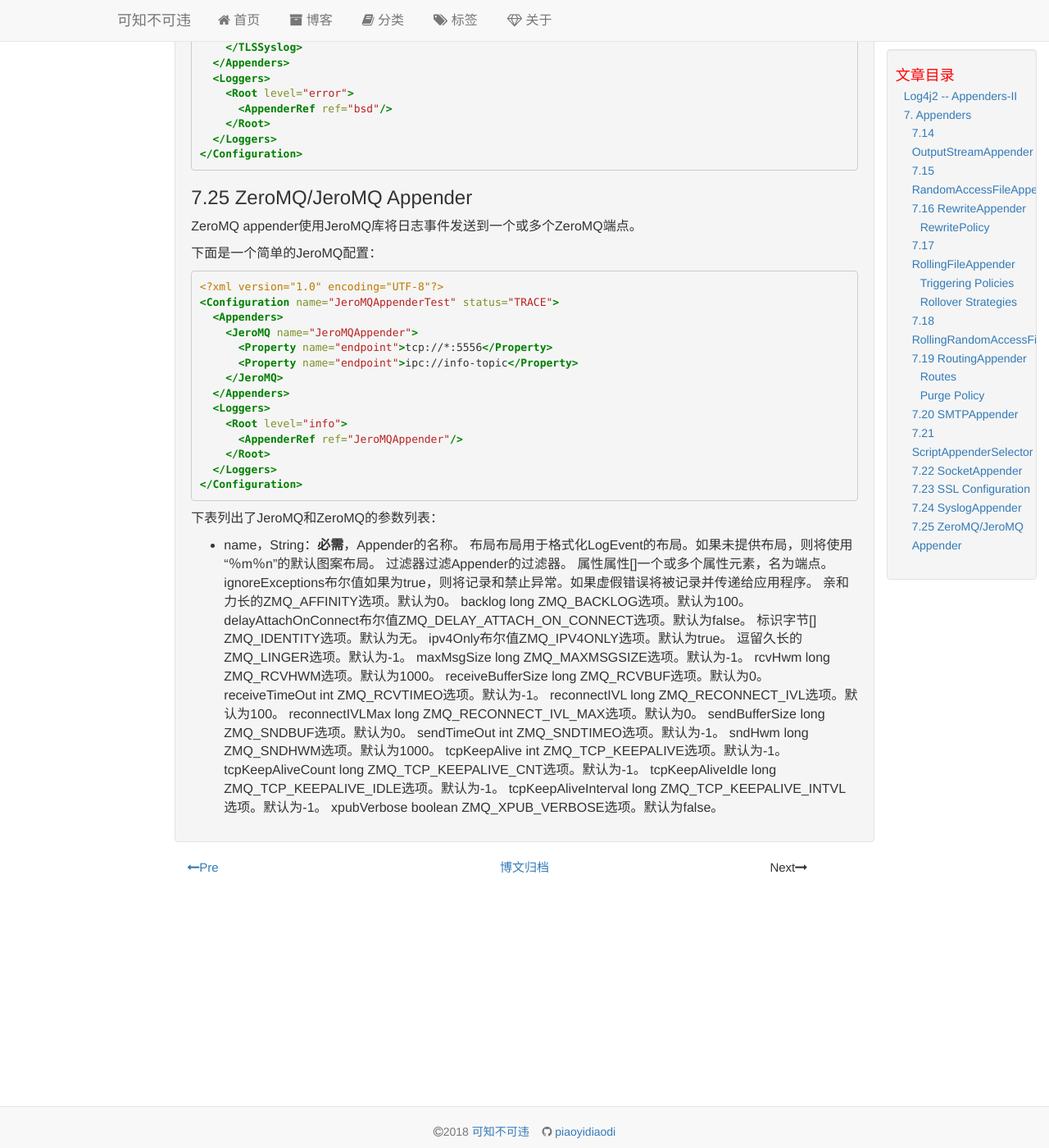
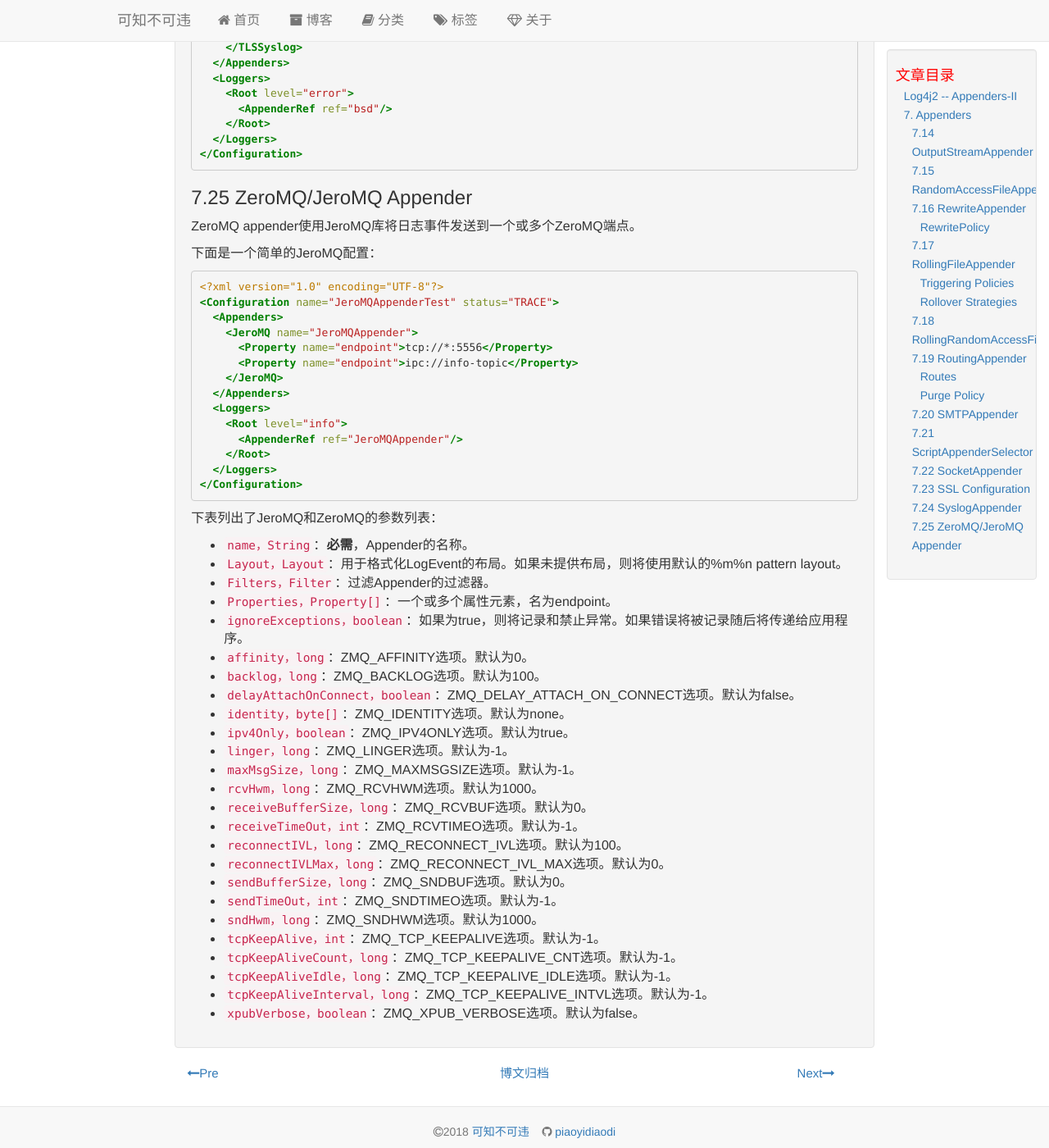
Before and after one commit to piaoyidaodi/piaoyidaodi.github.io, a Jekyll site: the page built from _posts/2018-03-04-log4j2-appenders-II.md, in a window 1280 px wide and 1400 px high, scrolled down 25082 px. Shown: the whole window at 82% size. Built offline with Jekyll 4.4.1, drawn with Linux system fonts in a browser that asks for light colours; some of the changed text lies outside the part shown.

Commit message:
20180306

```diff
--- a/_posts/2018-03-04-log4j2-appenders-II.md
+++ b/_posts/2018-03-04-log4j2-appenders-II.md
@@ -1143,28 +1143,28 @@ ZeroMQ appender使用JeroMQ库将日志事件发送到一个或多个ZeroMQ端
 
 下表列出了JeroMQ和ZeroMQ的参数列表：
 
-- name，String：**必需**，Appender的名称。
-布局布局用于格式化LogEvent的布局。如果未提供布局，则将使用“％m％n”的默认图案布局。
-过滤器过滤Appender的过滤器。
-属性属性[]一个或多个属性元素，名为端点。
-ignoreExceptions布尔值如果为true，则将记录和禁止异常。如果虚假错误将被记录并传递给应用程序。
-亲和力长的ZMQ_AFFINITY选项。默认为0。
-backlog long ZMQ_BACKLOG选项。默认为100。
-delayAttachOnConnect布尔值ZMQ_DELAY_ATTACH_ON_CONNECT选项。默认为false。
-标识字节[] ZMQ_IDENTITY选项。默认为无。
-ipv4Only布尔值ZMQ_IPV4ONLY选项。默认为true。
-逗留久长的ZMQ_LINGER选项。默认为-1。
-maxMsgSize long ZMQ_MAXMSGSIZE选项。默认为-1。
-rcvHwm long ZMQ_RCVHWM选项。默认为1000。
-receiveBufferSize long ZMQ_RCVBUF选项。默认为0。
-receiveTimeOut int ZMQ_RCVTIMEO选项。默认为-1。
-reconnectIVL long ZMQ_RECONNECT_IVL选项。默认为100。
-reconnectIVLMax long ZMQ_RECONNECT_IVL_MAX选项。默认为0。
-sendBufferSize long ZMQ_SNDBUF选项。默认为0。
-sendTimeOut int ZMQ_SNDTIMEO选项。默认为-1。
-sndHwm long ZMQ_SNDHWM选项。默认为1000。
-tcpKeepAlive int ZMQ_TCP_KEEPALIVE选项。默认为-1。
-tcpKeepAliveCount long ZMQ_TCP_KEEPALIVE_CNT选项。默认为-1。
-tcpKeepAliveIdle long ZMQ_TCP_KEEPALIVE_IDLE选项。默认为-1。
-tcpKeepAliveInterval long ZMQ_TCP_KEEPALIVE_INTVL选项。默认为-1。
-xpubVerbose boolean ZMQ_XPUB_VERBOSE选项。默认为false。
+- `name，String`：**必需**，Appender的名称。
+- `Layout，Layout`：用于格式化LogEvent的布局。如果未提供布局，则将使用默认的%m%n pattern layout。
+- `Filters，Filter`：过滤Appender的过滤器。
+- `Properties，Property[]`：一个或多个属性元素，名为endpoint。
+- `ignoreExceptions，boolean`：如果为true，则将记录和禁止异常。如果错误将被记录随后将传递给应用程序。
+- `affinity，long`：ZMQ_AFFINITY选项。默认为0。
+- `backlog，long`：ZMQ_BACKLOG选项。默认为100。
+- `delayAttachOnConnect，boolean`：ZMQ_DELAY_ATTACH_ON_CONNECT选项。默认为false。
+- `identity，byte[]`：ZMQ_IDENTITY选项。默认为none。
+- `ipv4Only，boolean`：ZMQ_IPV4ONLY选项。默认为true。
+- `linger，long`：ZMQ_LINGER选项。默认为-1。
+- `maxMsgSize，long`：ZMQ_MAXMSGSIZE选项。默认为-1。
+- `rcvHwm，long`：ZMQ_RCVHWM选项。默认为1000。
+- `receiveBufferSize，long`：ZMQ_RCVBUF选项。默认为0。
+- `receiveTimeOut，int`：ZMQ_RCVTIMEO选项。默认为-1。
+- `reconnectIVL，long`：ZMQ_RECONNECT_IVL选项。默认为100。
+- `reconnectIVLMax，long`：ZMQ_RECONNECT_IVL_MAX选项。默认为0。
+- `sendBufferSize，long`：ZMQ_SNDBUF选项。默认为0。
+- `sendTimeOut，int`：ZMQ_SNDTIMEO选项。默认为-1。
+- `sndHwm，long`：ZMQ_SNDHWM选项。默认为1000。
+- `tcpKeepAlive，int`：ZMQ_TCP_KEEPALIVE选项。默认为-1。
+- `tcpKeepAliveCount，long`：ZMQ_TCP_KEEPALIVE_CNT选项。默认为-1。
+- `tcpKeepAliveIdle，long`：ZMQ_TCP_KEEPALIVE_IDLE选项。默认为-1。
+- `tcpKeepAliveInterval，long`：ZMQ_TCP_KEEPALIVE_INTVL选项。默认为-1。
+- `xpubVerbose，boolean`：ZMQ_XPUB_VERBOSE选项。默认为false。
```
Also changed, not shown: _posts/2018-03-06-log4j2-layouts.md (added, +211 -0 lines).
